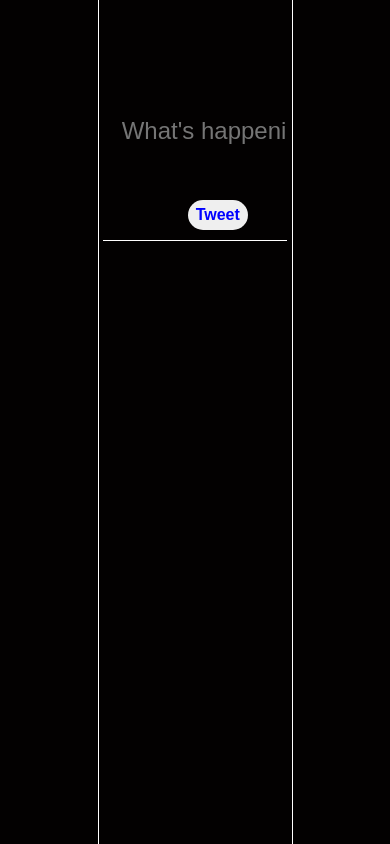
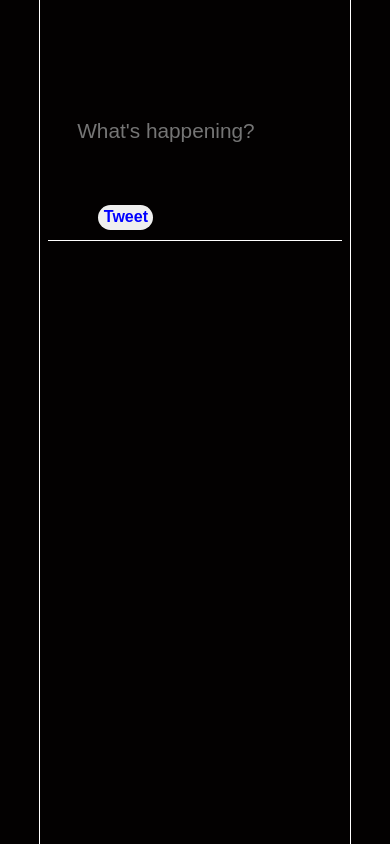
Before and after one commit to ashokkmwt/TweetPage, a React (Create React App) app: page / in a window 390 px wide. Built offline with nearby package versions, Linux system fonts and the light colour scheme.

Commit message:
improve responsiveness

```diff
--- a/package.json
+++ b/package.json
@@ -1,5 +1,7 @@
 {
-  "name": "react12-tweeter",
+  "name": "Tweet-page",
+  "author": "Ashok Kumawat",
+  "email":"sendtoashokkumawat@gmail.com",
   "version": "0.1.0",
   "private": true,
   "dependencies": {
--- a/src/components/AddTweet/index.module.css
+++ b/src/components/AddTweet/index.module.css
@@ -3,11 +3,11 @@
     margin-right: auto;
     width: 95%;
     min-height: 100px;
-    /* background-color: navy; */
     margin-top: 10px;
     padding: 10px;
     border-bottom: 1px solid white;
     position: relative;
+
 }
 
 
@@ -54,3 +54,19 @@
     top: 15px;
     cursor: pointer;
 }
+
+@media only screen and (max-width: 800px) {
+    .myTweet{
+        font-size: 1.1rem;
+    }
+}
+
+@media only screen and (max-width: 600px) {
+    .myTweet{
+        font-size: 1rem;
+    }
+
+    .status{
+        font-size: 1rem;
+    }
+}
--- a/src/components/MorePopup/index.module.css
+++ b/src/components/MorePopup/index.module.css
@@ -1,14 +1,13 @@
 .morePopup {
     width: 200px;
     min-height: 200px;
-    background-color: black;
-    background-color: red;
+    background-color: rgb(27, 24, 24);
     position: absolute;
     right: 25px;
     top: 15px;
     border: 1px solid white;
     border-radius: 5px;
-    padding-left: 5px;
+    padding: 15px;
     z-index: 1;
 }
 
@@ -18,3 +17,17 @@
     cursor: pointer;
     margin: 10px 0px;
 }
+
+@media only screen and (max-width: 800px) {
+    .morePopup{
+        width: 150px;
+        min-height: 150px;
+    }
+}
+
+@media only screen and (max-width: 600px) {
+    .morePopup{
+        right: 10px;
+        top: 40px;
+    }
+}
--- a/src/components/Twitter/index.js
+++ b/src/components/Twitter/index.js
@@ -1,7 +1,7 @@
 import React, { useState } from 'react'
 import { useDispatch, useSelector } from 'react-redux';
 import { addTweetAction } from '../../redux/actions/tweetActions';
-import Tweet from '../AddTweet';
+import AddTweet from '../AddTweet';
 import styles from './index.module.css'
 
 export default function Tweeter() {
@@ -45,7 +45,7 @@ export default function Tweeter() {
           {getTweets.map((tweet) => {
             return (
               <React.Fragment key={tweet.id}>
-                <Tweet data={tweet} />
+                <AddTweet data={tweet} />
               </React.Fragment>
             )
           })}
--- a/src/components/Twitter/index.module.css
+++ b/src/components/Twitter/index.module.css
@@ -1,9 +1,3 @@
-/* body{
-    width:100%;
-    height: 100%;
-    background-color: rgb(3, 1, 1);
-} */
-
 .parent {
     width: 100%;
     height: 100vh;
@@ -15,8 +9,6 @@
 .home {
     width: 50%;
     height: 100%;
-    /* will be 100vh from parent*/
-    /* background-color: green; */
     border-left: 1px solid white;
     border-right: 1px solid white;
 }
@@ -34,7 +26,6 @@
 .addTweet {
     width: 95%;
     height: 90%;
-    /* background-color: rgb(98, 45, 26); */
     position: relative;
     border-bottom: 1px solid white;
 }
@@ -70,10 +61,36 @@
 .homeBottom {
     width: 100%;
     height: 70vh;
-    /* background-color: blue; */
     overflow-y: scroll;
 }
 
 ::-webkit-scrollbar {
     width: 1px;
 }
+
+@media only screen and (max-width: 800px) {
+    .home {
+        width: 60%;
+    }
+
+    .addTweet input {
+        font-size: 1.4rem;
+    }
+}
+
+@media only screen and (max-width: 600px) {
+    .home {
+        width: 80%;
+    }
+
+    .addTweet input {
+        font-size: 1.3rem;
+    }
+
+    .addTweet button {
+        width: 55px;
+        height: 25px;
+        font-size: 16px;
+        left: 6vh;
+    }
+}
```
Also changed, not shown: src/components/AddTweet/index.js (line endings or trailing spaces), src/components/MorePopup/index.js (line endings or trailing spaces).
